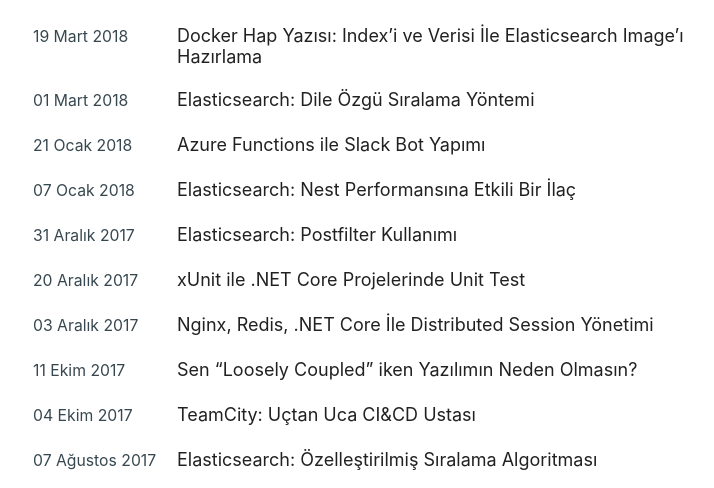
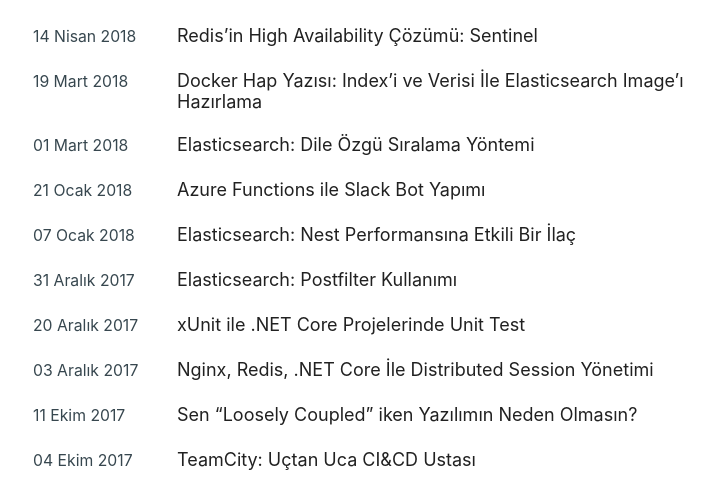
Before and after one commit to selcukusta/selcukusta.github.io, a plain HTML site: page en/index.html in a window 1280 px wide. Shown: the part 285-773 px from the top of the page, without its empty margins (257-971 px from the left). Drawn offline with Linux system fonts and the light colour scheme; a script that the page names is missing.

Commit message:
Yeni yazı eklendi

```diff
--- a/en/index.html
+++ b/en/index.html
@@ -89,7 +89,23 @@ ga('send', 'pageview');
               <div class='meta'>
                 <span>
                   <span class="screen-reader">tarihinde yazıldı. </span>
-                  <time datetime="2018-03-19T19:05:12.922&#43;03:00">19 Mart 2018</time>
+                  <time datetime="2018-04-13T23:30:45&#43;03:00">14 Nisan 2018</time>
+                </span>
+              </div>
+              <header class='list-item-header'>
+                <h3 class='list-item-title'>
+                  <a href='https://medium.com/@selcukusta/redisin-high-availability-%C3%A7%C3%B6z%C3%BCm%C3%BC-sentinel-d9c2b6b1a616' target="_blank" title="Redis’in High Availability Çözümü: Sentinel">Redis’in High Availability Çözümü: Sentinel</a>
+                </h3>
+              </header>
+            </article>
+          </li>
+
+        <li class='list-item'>
+            <article>
+              <div class='meta'>
+                <span>
+                  <span class="screen-reader">tarihinde yazıldı. </span>
+                  <time datetime="2018-03-19T19:05:12&#43;03:00">19 Mart 2018</time>
                 </span>
               </div>
               <header class='list-item-header'>
```
Also changed, not shown: index.html (+17 -1 lines).
